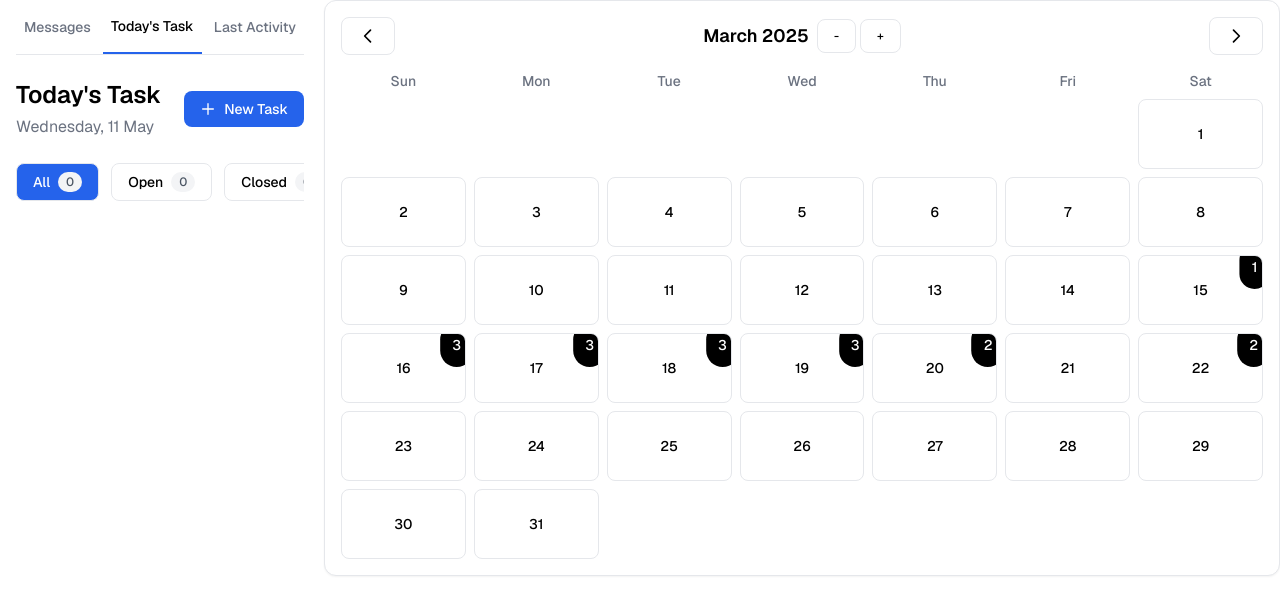
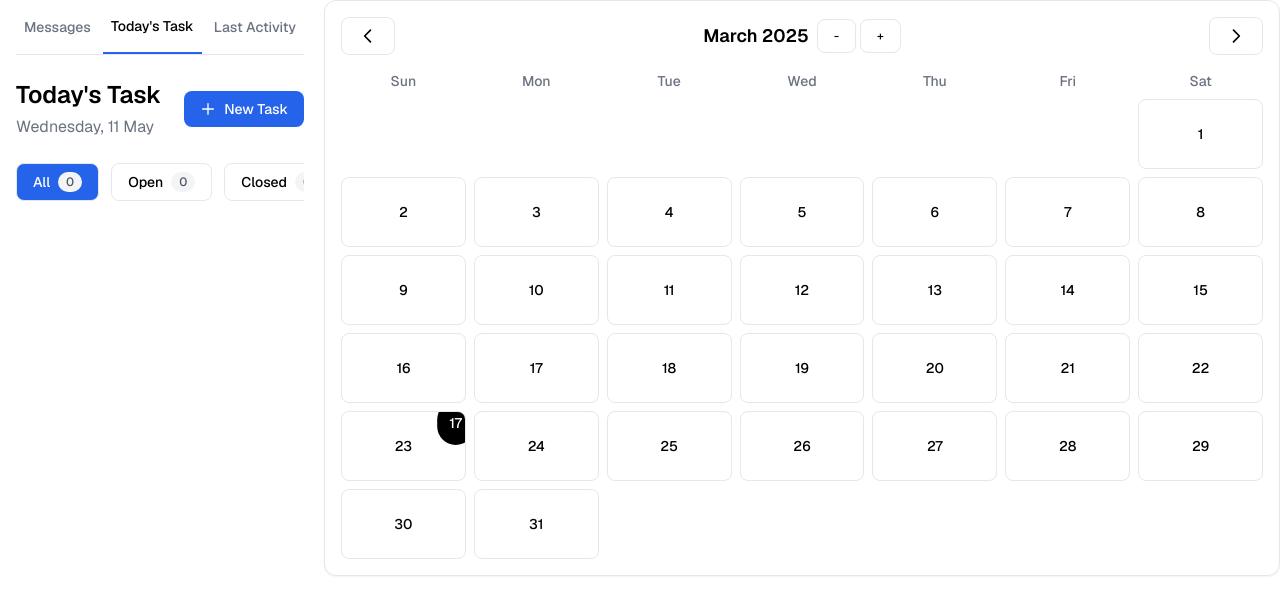
Before and after one commit to chandra2607/todo-with-drag-and-drop, a Next.js app: page / in a window 1280 px wide. Both pictures are taken after a click on the button 1235 px from the left and 36 px from the top of the page. Shown: the top 614 px of the page. Built offline with nearby package versions, Linux system fonts and the light colour scheme.

Commit message:
feat: enhance task management with drag-and-drop functionality and priority updates

```diff
--- a/app/components/AddTodo.tsx
+++ b/app/components/AddTodo.tsx
@@ -4,17 +4,18 @@ import type React from "react"
 
 import { useState } from "react"
 import { Button } from "./Button"
+import dayjs from "dayjs"
 
 interface AddTodoPopupProps {
   isOpen: boolean
   onClose: () => void
-  onAddTodo: (todo: { title: string; description: string; date: string; time: string }) => void
+  onAddTodo: (todo: { title: string; description: string; date: string; time: string,priority:string }) => void
 }
 
 export function AddTodoPopup({ isOpen, onClose, onAddTodo }: AddTodoPopupProps) {
   const [title, setTitle] = useState("")
   const [description, setDescription] = useState("")
-  const [date, setDate] = useState("")
+  const [date, setDate] = useState(dayjs().format("YYYY-MM-DD"))
   const [priority, setPriority] = useState("")
 
   const handleSubmit = (e: React.FormEvent) => {
--- a/app/components/Button.tsx
+++ b/app/components/Button.tsx
@@ -7,12 +7,12 @@ interface ButtonProps {
   className?: string
 }
 
-export function Button({ children, onClick, variant = "secondary", className = "" }: ButtonProps) {
+export function Button({ children, onClick, variant = "secondary", className = "" ,...rest}: ButtonProps) {
   const baseClasses = "px-4 py-2 rounded-lg text-sm font-medium transition-colors"
   const variantClasses = variant === "primary" ? "bg-blue-600 text-white hover:bg-blue-700" : "border hover:bg-gray-50"
 
   return (
-    <button onClick={onClick} className={`${baseClasses} ${variantClasses} ${className}`}>
+    <button {...rest} onClick={onClick} className={`${baseClasses} ${variantClasses} ${className}`}>
       {children}
     </button>
   )
--- a/app/components/Calendar.tsx
+++ b/app/components/Calendar.tsx
@@ -6,7 +6,7 @@ import { useTasksContext } from "./contexts/tasksContext"
 import dayjs from "dayjs"
 
 export function Calendar() {
-  const {tasks,selectedDate}=useTasksContext()
+  const {tasks,selectedDate,setTasks}=useTasksContext()
   const [currentDate, setCurrentDate] = useState(new Date())
   const daysOfWeek = ["Sun", "Mon", "Tue", "Wed", "Thu", "Fri", "Sat"]
 
@@ -44,7 +44,22 @@ export function Calendar() {
   const firstDayOfMonth = getFirstDayOfMonth(year, month)
 
   const monthName = currentDate.toLocaleString("default", { month: "long" })
-
+  // handling drag event
+  const handleDrag=(e:React.DragEvent<HTMLButtonElement>,index)=>{
+    e.preventDefault();
+    const jsonData = JSON.parse(e.dataTransfer.getData("application/json"));
+    setTasks(prev=>{
+      return prev.map((task)=>{
+        if(task.id===jsonData.id)
+        {
+          task.timeSlot=dayjs(`${year}-${month+1}-${index+1}`).format('YYYY-MM-DD')
+        }
+        return task
+      })
+    })
+    setHoveredDate(prev=>[...prev.filter((i)=>i!==index)])
+  }
+  const [hoveredDate,setHoveredDate]=useState([])
   return (
     <div className="bg-white rounded-xl shadow-sm border p-4">
       <div className="flex justify-between items-center mb-4">
@@ -90,10 +105,34 @@ export function Calendar() {
             const _date=dayjs(`${year}-${month+1}-${day}`).format('YYYY-MM-DD')
             const _total=getTasksCountByDate(_date)
           return (
-            <Button  onClick={()=>handleSelectedDay(_date)} key={day} variant="secondary" className={`relative overflow-hidden p-2 h-[50px] lg:h-[70px] text-sm ${selectedDate===_date?'bg-green-500 hover:text-black':''} ${isToday ? "bg-blue-600 hover:text-black text-white" : ""}`}>
-              {day} {_total>0&&(<span className={'p-3 h rounded-full right-0 absolute top-0 bg-black text-white translate-x-1/4 -translate-y-1/4'}>{_total}</span>)}
+            <Button
+              onDrop={(e)=>handleDrag(e,index)}
+              onDragEnter={() => setHoveredDate(prev=>[...prev,index])}
+              onDragOver={(e) => {
+                e.preventDefault();
+              }}
+              onDragLeave={() => setHoveredDate(prev=>[...prev.filter((i)=>i!==index)])}
+              onClick={() => handleSelectedDay(_date)}
+              key={day}
+              variant="secondary"
+              className={`transition-all duration-300 ease-out relative overflow-hidden p-2 h-[50px] lg:h-[70px] text-sm ${
+                selectedDate === _date ? "bg-green-500 hover:text-black" : ""
+              } ${isToday ? "bg-blue-600 hover:text-black text-white" : ""}
+                ${hoveredDate.includes(index)?"bg-blue-200 scale-150":""}
+              `}
+            >
+              {day}{" "}
+              {_total > 0 && (
+                <span
+                  className={
+                    "p-3 h rounded-full right-0 absolute top-0 bg-black text-white translate-x-1/4 -translate-y-1/4"
+                  }
+                >
+                  {_total}
+                </span>
+              )}
             </Button>
-          )
+          );
         })}
       </div>
     </div>
--- a/app/components/contexts/tasks.json
+++ b/app/components/contexts/tasks.json
@@ -3,7 +3,7 @@
     "id": 1,
     "title": "Client Review & Feedback",
     "subtitle": "Crypto Wallet Redesign",
-    "timeSlot": "2025-03-22",
+    "timeSlot": "2025-03-23",
     "priority": "5",
     "isCompleted": false,
     "assignees": ["/man.png", "/woman.png"]
@@ -12,7 +12,7 @@
     "id": 2,
     "title": "Design UI Components",
     "subtitle": "Mobile Banking App",
-    "timeSlot": "2025-03-22",
+    "timeSlot": "2025-03-23",
     "priority": "5",
     "isCompleted": true,
     "assignees": ["/man.png", "/profile.png", "/woman.png"]
@@ -21,8 +21,8 @@
     "id": 3,
     "title": "Weekly Team Meeting",
     "subtitle": "Project Status Update",
-    "timeSlot": "2025-03-16",
-    "priority": "5",
+    "timeSlot": "2025-03-23",
+    "priority": "4",
     "isCompleted": true,
     "assignees": ["/man.png", "/woman.png"]
   },
@@ -30,8 +30,8 @@
     "id": 4,
     "title": "User Testing Session",
     "subtitle": "E-commerce Platform",
-    "timeSlot": "2025-03-17",
-    "priority": "5",
+    "timeSlot": "2025-03-23",
+    "priority": "4",
     "isCompleted": true,
     "assignees": ["/man.png", "/profile.png", "/woman.png"]
   },
@@ -39,8 +39,8 @@
     "id": 5,
     "title": "Sprint Planning",
     "subtitle": "Q4 Deliverables",
-    "timeSlot": "2025-03-17",
-    "priority": "5",
+    "timeSlot": "2025-03-23",
+    "priority": "4",
     "isCompleted": true,
     "assignees": ["/man.png", "/woman.png"]
   },
@@ -48,8 +48,8 @@
     "id": 6,
     "title": "Code Review",
     "subtitle": "Frontend Components",
-    "timeSlot": "2025-03-18",
-    "priority": "5",
+    "timeSlot": "2025-03-23",
+    "priority": "3",
     "isCompleted": true,
     "assignees": ["/man.png", "/profile.png", "/woman.png"]
   },
@@ -57,8 +57,8 @@
     "id": 7,
     "title": "Stakeholder Presentation",
     "subtitle": "Product Roadmap",
-    "timeSlot": "2025-03-19",
-    "priority": "5",
+    "timeSlot": "2025-03-23",
+    "priority": "3",
     "isCompleted": true,
     "assignees": ["/man.png", "/woman.png"]
   },
@@ -66,8 +66,8 @@
     "id": 8,
     "title": "Bug Fix Session",
     "subtitle": "Critical Issues",
-    "timeSlot": "2025-03-20",
-    "priority": "5",
+    "timeSlot": "2025-03-23",
+    "priority": "3",
     "isCompleted": true,
     "assignees": ["/man.png", "/profile.png", "/woman.png"]
   },
@@ -75,8 +75,8 @@
     "id": 9,
     "title": "Design System Update",
     "subtitle": "Component Library",
-    "timeSlot": "2025-03-15",
-    "priority": "5",
+    "timeSlot": "2025-03-23",
+    "priority": "2",
     "isCompleted": false,
     "assignees": ["/profile.png", "/woman.png"]
   },
@@ -84,8 +84,8 @@
     "id": 10,
     "title": "API Integration",
     "subtitle": "Payment Gateway",
-    "timeSlot": "2025-03-16",
-    "priority": "5",
+    "timeSlot": "2025-03-23",
+    "priority": "2",
     "isCompleted": false,
     "assignees": ["/man.png", "/profile.png"]
   },
@@ -93,8 +93,8 @@
     "id": 11,
     "title": "Client Onboarding",
     "subtitle": "New Enterprise Account",
-    "timeSlot": "2025-03-17",
-    "priority": "5",
+    "timeSlot": "2025-03-23",
+    "priority": "2",
     "isCompleted": false,
     "assignees": ["/woman.png"]
   },
@@ -102,8 +102,8 @@
     "id": 12,
     "title": "Performance Review",
     "subtitle": "Q3 Metrics Analysis",
-    "timeSlot": "2025-03-18",
-    "priority": "5",
+    "timeSlot": "2025-03-23",
+    "priority": "2",
     "isCompleted": false,
     "assignees": ["/man.png", "/woman.png"]
   },
@@ -111,7 +111,7 @@
     "id": 13,
     "title": "UX Research",
     "subtitle": "User Journey Mapping",
-    "timeSlot": "2025-03-19",
+    "timeSlot": "2025-03-23",
     "priority": "5",
     "isCompleted": true,
     "assignees": ["/profile.png", "/woman.png"]
@@ -120,8 +120,8 @@
     "id": 14,
     "title": "Content Strategy",
     "subtitle": "Blog & Social Media",
-    "timeSlot": "2025-03-20",
-    "priority": "5",
+    "timeSlot": "2025-03-23",
+    "priority": "1",
     "isCompleted": false,
     "assignees": ["/man.png"]
   },
@@ -129,8 +129,8 @@
     "id": 15,
     "title": "Security Audit",
     "subtitle": "Data Protection Review",
-    "timeSlot": "2025-03-16",
-    "priority": "5",
+    "timeSlot": "2025-03-23",
+    "priority": "1",
     "isCompleted": true,
     "assignees": ["/man.png", "/profile.png", "/woman.png"]
   },
@@ -138,8 +138,8 @@
     "id": 16,
     "title": "Product Demo",
     "subtitle": "New Feature Release",
-    "timeSlot": "2025-03-18",
-    "priority": "5",
+    "timeSlot": "2025-03-23",
+    "priority": "1",
     "isCompleted": false,
     "assignees": ["/man.png", "/woman.png"]
   },
@@ -147,8 +147,8 @@
     "id": 17,
     "title": "Marketing Campaign",
     "subtitle": "Holiday Season Promotion",
-    "timeSlot": "2025-03-19",
-    "priority": "5",
+    "timeSlot": "2025-03-23",
+    "priority": "1",
     "isCompleted": true,
     "assignees": ["/profile.png"]
   }
--- a/app/components/contexts/tasksContext.tsx
+++ b/app/components/contexts/tasksContext.tsx
@@ -68,6 +68,7 @@ export const TasksProvider = ({children}) => {
     <TasksContext.Provider
       value={{
         tasks,
+        setTasks,
         handleCompletionStatus,
         handleAddTodo,
         activeFilter,
```
Also changed, not shown: app/components/TaskCard.tsx (+107 -25 lines).
